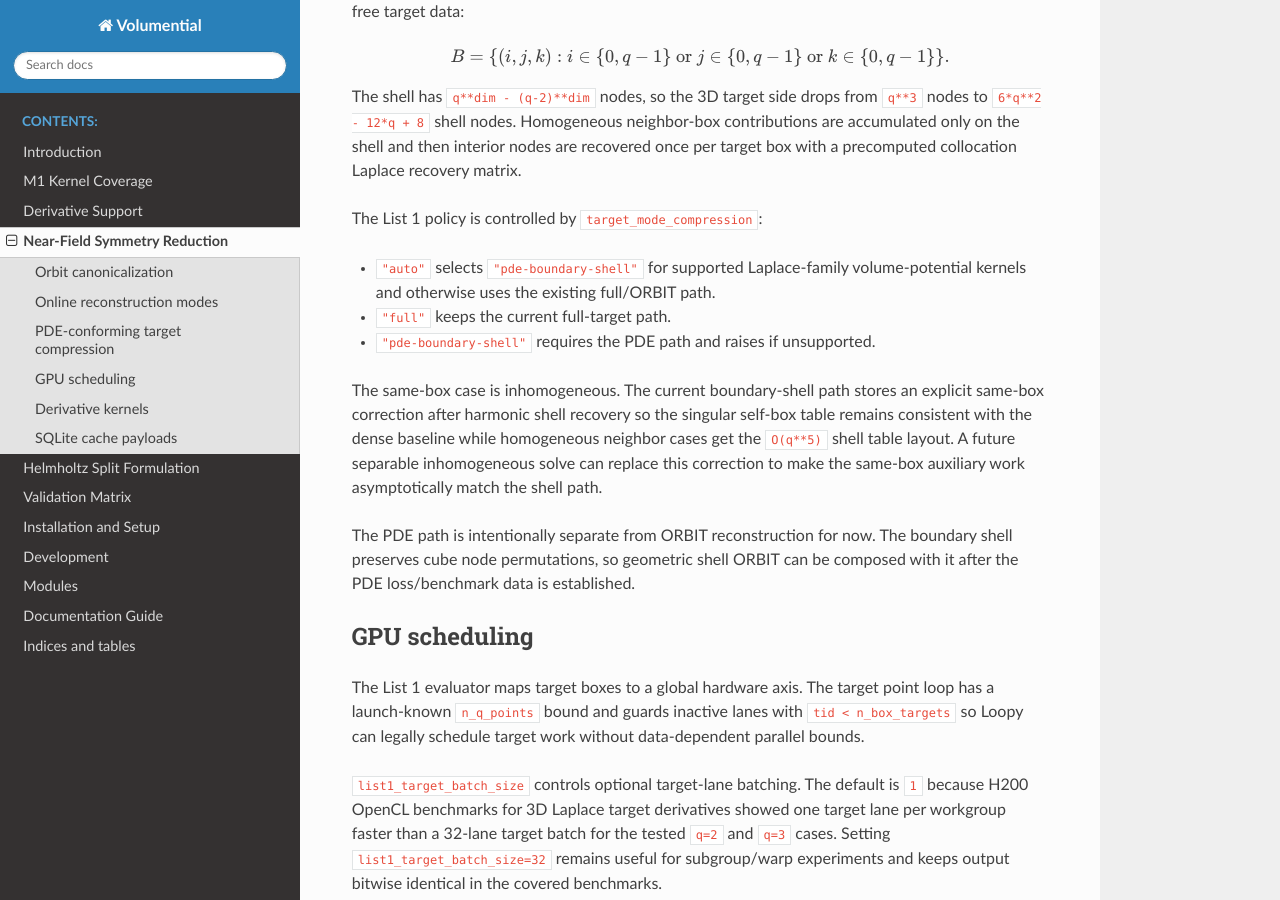
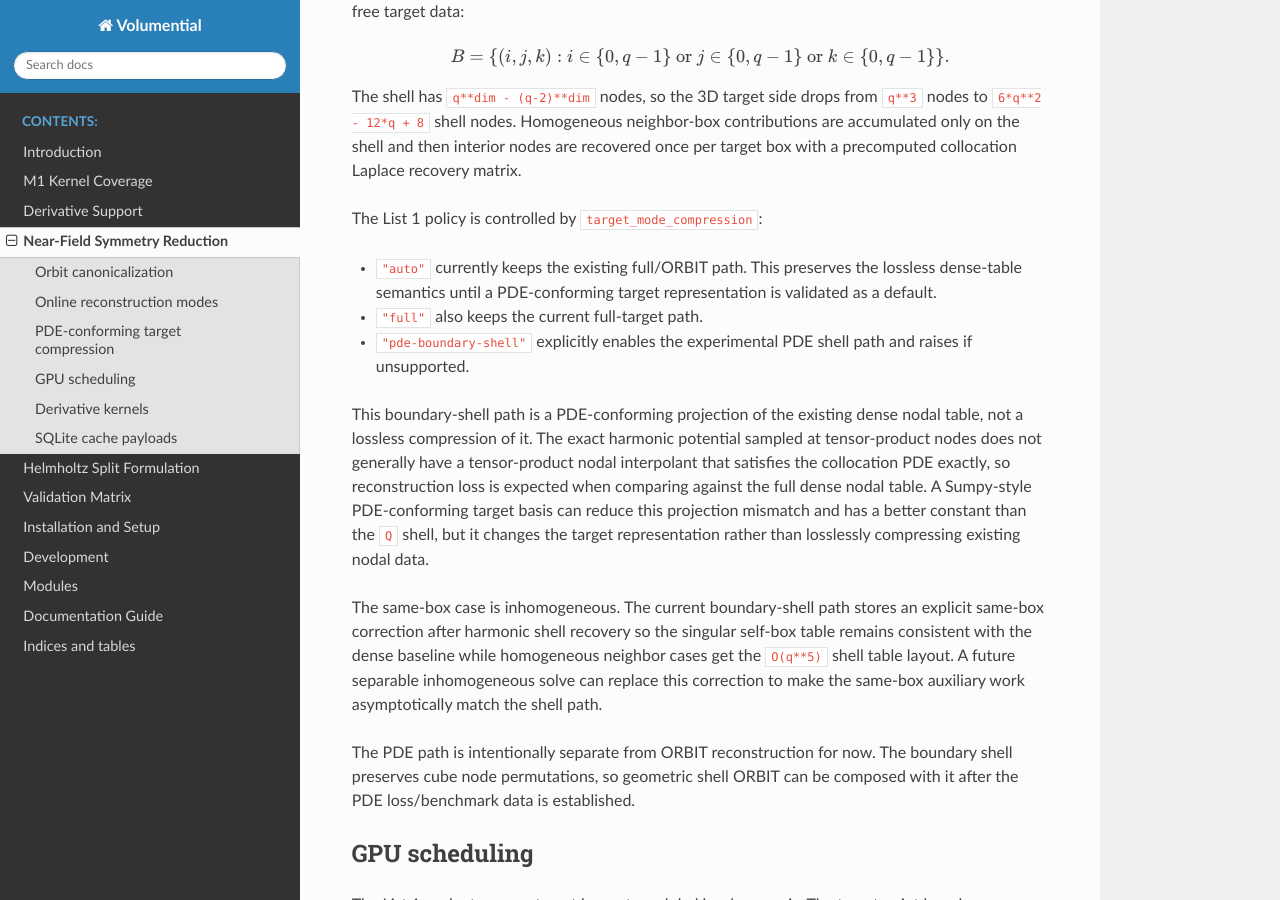
Before and after one commit to xywei/volumential, a Sphinx documentation site: the page built from doc/source/nearfield_symmetry.rst, in a window 1280 px wide and 900 px high, scrolled down 1635 px. Built offline with Sphinx 7.4.7 and the Read the Docs theme 3.1.0, drawn with Linux system fonts in a browser that asks for light colours; formulas are drawn with MathJax 3.

Commit message:
fix: keep PDE shell compression opt-in
Keep target_mode_compression=auto on the existing full/ORBIT path because boundary-shell collocation recovery is a projection of dense nodal table data, not a machine-precision lossless compression.

The explicit pde-boundary-shell path remains available for experiments and diagnostics. Tests and docs now reflect that auto is lossless/full by default, while the PDE shell path must be requested explicitly.

Validated with local compileall and focused CPU tests, plus remote OpenCL pde-boundary-shell full-vs-explicit comparison on ipa.

```diff
--- a/doc/source/nearfield_symmetry.rst
+++ b/doc/source/nearfield_symmetry.rst
@@ -91,10 +91,21 @@ matrix.
 
 The List 1 policy is controlled by ``target_mode_compression``:
 
-- ``"auto"`` selects ``"pde-boundary-shell"`` for supported Laplace-family
-  volume-potential kernels and otherwise uses the existing full/ORBIT path.
-- ``"full"`` keeps the current full-target path.
-- ``"pde-boundary-shell"`` requires the PDE path and raises if unsupported.
+- ``"auto"`` currently keeps the existing full/ORBIT path. This preserves the
+  lossless dense-table semantics until a PDE-conforming target representation is
+  validated as a default.
+- ``"full"`` also keeps the current full-target path.
+- ``"pde-boundary-shell"`` explicitly enables the experimental PDE shell path
+  and raises if unsupported.
+
+This boundary-shell path is a PDE-conforming projection of the existing dense
+nodal table, not a lossless compression of it. The exact harmonic potential
+sampled at tensor-product nodes does not generally have a tensor-product nodal
+interpolant that satisfies the collocation PDE exactly, so reconstruction loss is
+expected when comparing against the full dense nodal table. A Sumpy-style
+PDE-conforming target basis can reduce this projection mismatch and has a better
+constant than the ``Q`` shell, but it changes the target representation rather
+than losslessly compressing existing nodal data.
 
 The same-box case is inhomogeneous. The current boundary-shell path stores an
 explicit same-box correction after harmonic shell recovery so the singular
```
Also changed, not shown: 3 other files.
